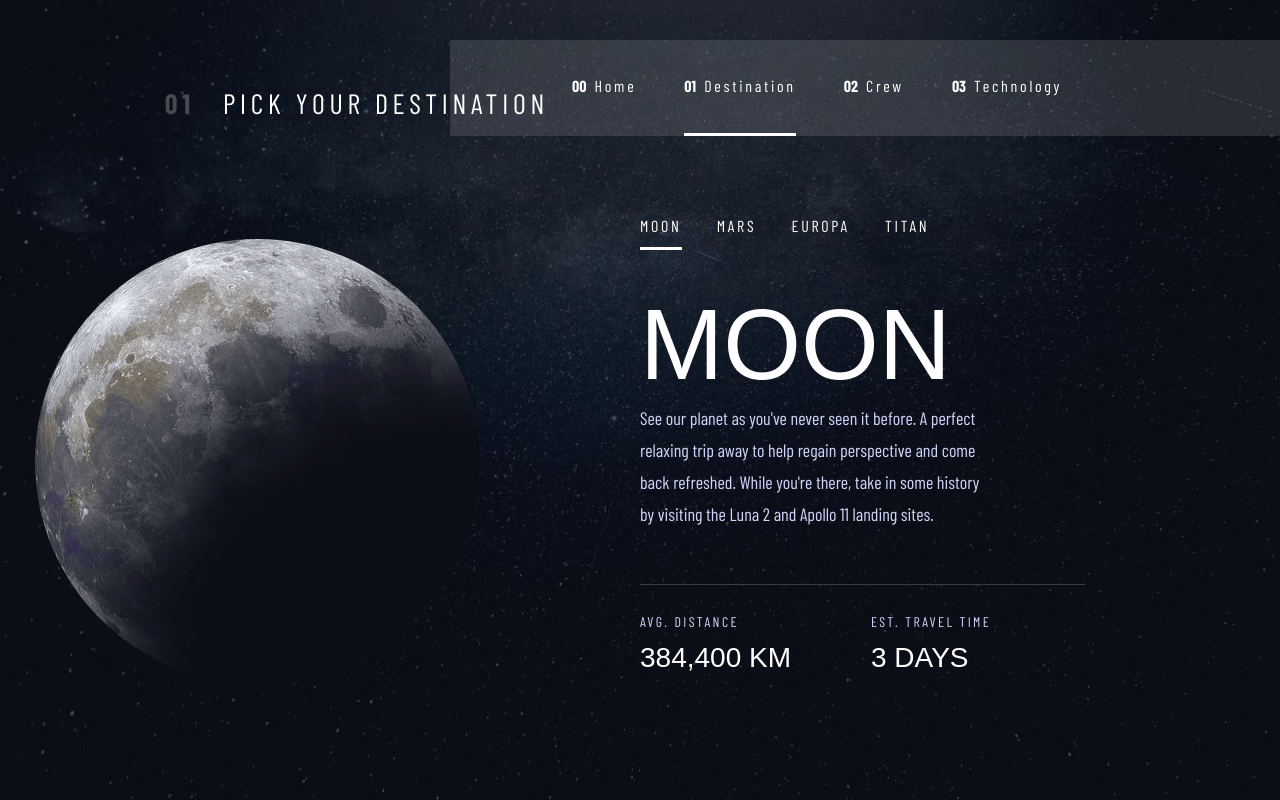
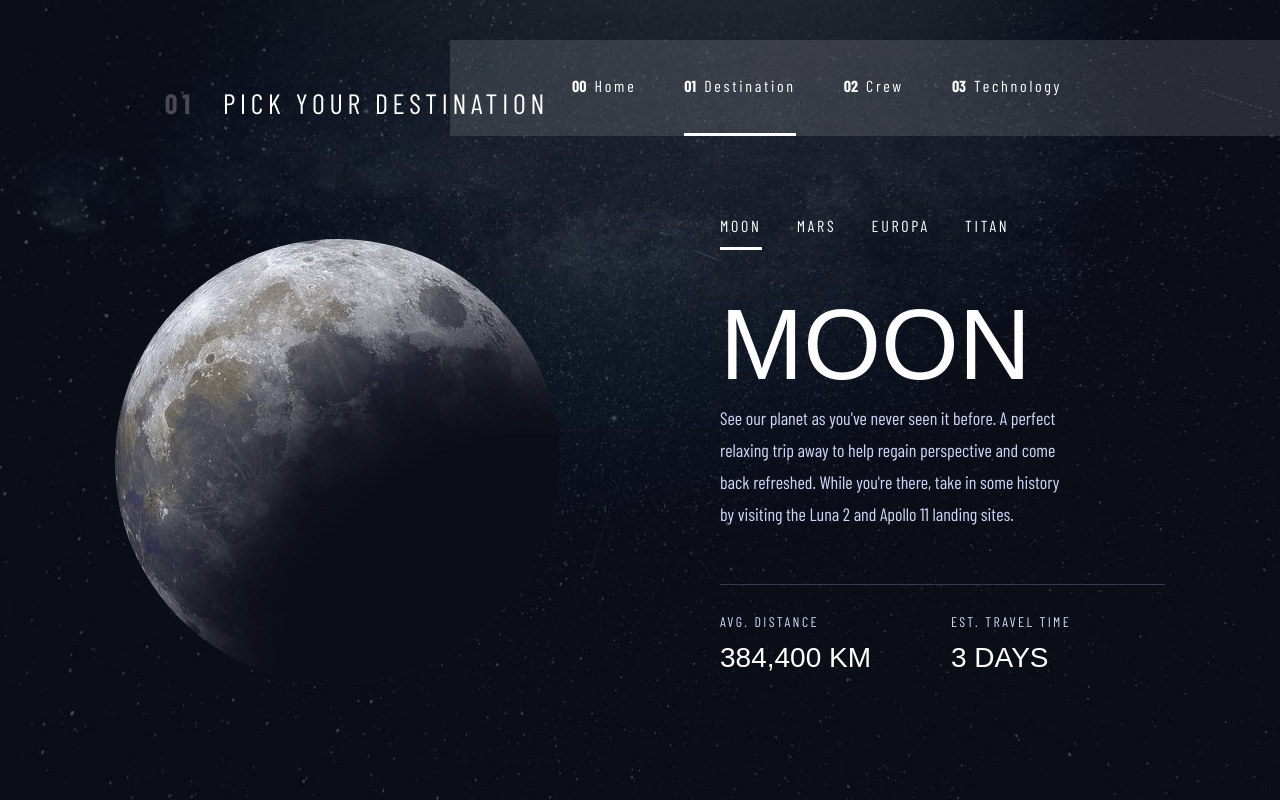
Before and after one commit to NeptuneRjo/space-tourism, a React (Create React App) app: page /destination in a window 1280 px wide. Built offline with nearby package versions, Linux system fonts and the light colour scheme; a web font is replaced by a local one.

Commit message:
fixed content alignment on 1440

```diff
--- a/src/Components/Destination/destination.css
+++ b/src/Components/Destination/destination.css
@@ -39,12 +39,12 @@
     justify-content: center;
     align-items: flex-end;
     gap: 10rem;
+
 }
 
 .destination-content {
     width: 445px;
     height: 472px;
-    margin-right: 10rem;
 }
 
 .destination-nav {
```
